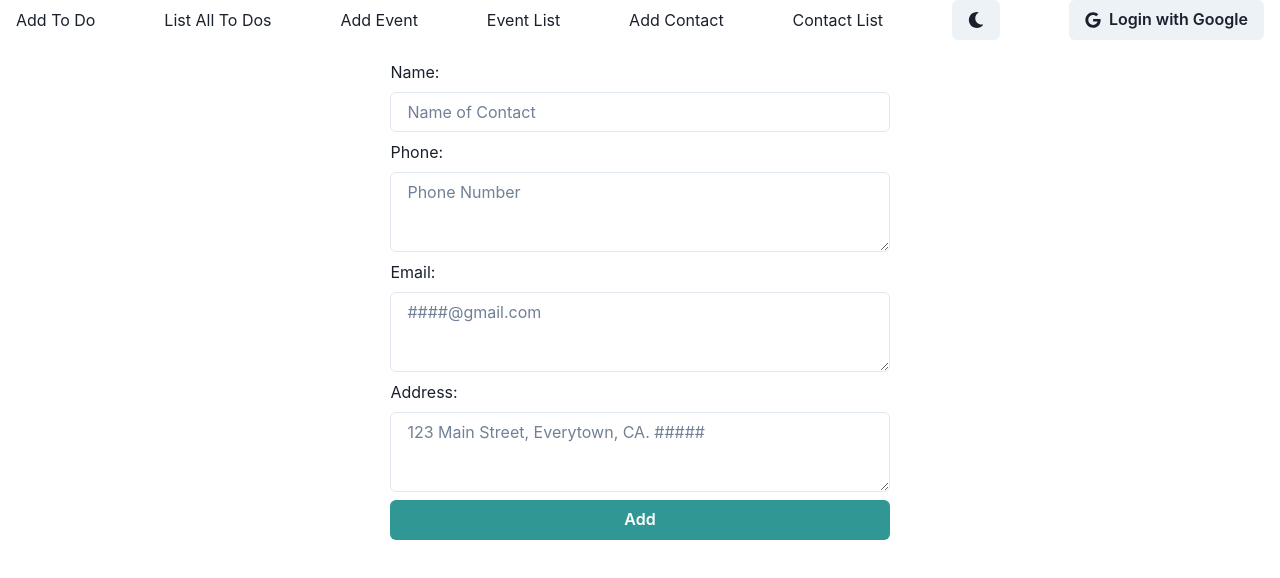
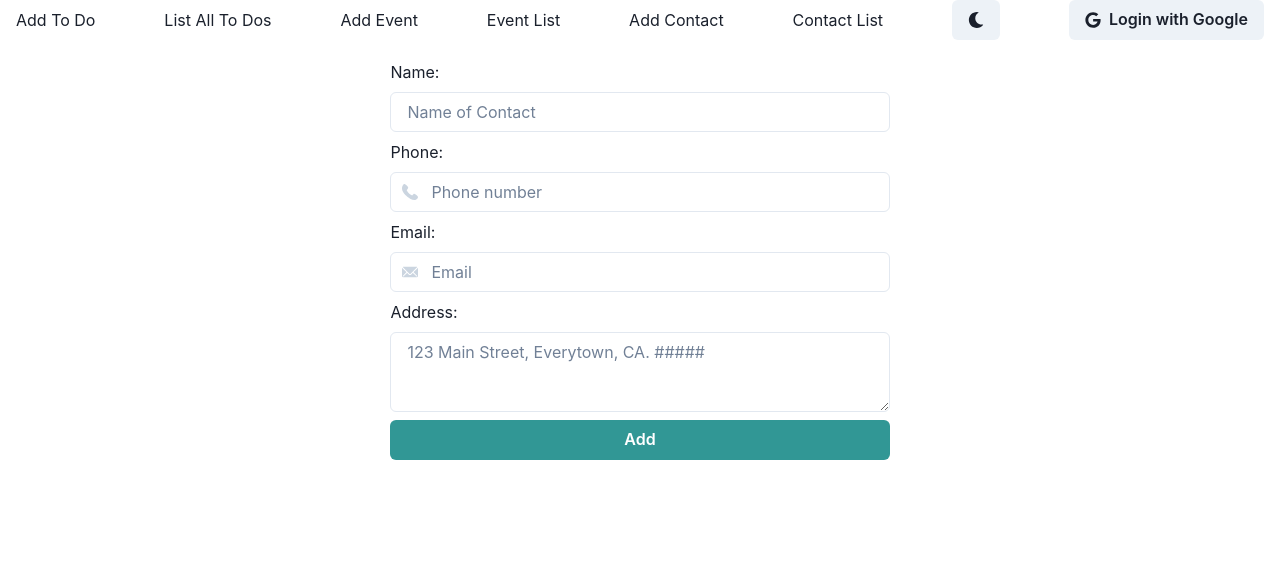
Before and after one commit to bridgemami/next-firebase-todo, a Next.js app: page /add-contact in a window 1280 px wide. Shown: the top 578 px of the page. Built offline with nearby package versions, Linux system fonts and the light colour scheme; no server answers.

Commit message:
improved the inputs

```diff
--- a/api/event.js
+++ b/api/event.js
@@ -10,13 +10,14 @@ deleteDoc,
 } from "firebase/firestore";
 //create a function as an arrow function
 //const FUNCTIONAME= asyn (arguments) => {code};
-const makeEvent = async ({ userId, title, date, status }) => {
+const makeEvent = async ({ userId, title, date, time, status }) => {
 try {
     //collection name is in " "
 await addDoc(collection(db, "event"), {
 user: userId,
 title: title,
 date: date,
+time: time.toString(),
 status: status,
 createdAt: new Date().toString()
 });
--- a/components/AddContact.jsx
+++ b/components/AddContact.jsx
@@ -9,9 +9,13 @@ Button,
 Textarea,
 Stack,
 Select,
+InputGroup,
+InputLeftElement,
+InputRightElement,
 Text,
 useToast,
 } from "@chakra-ui/react";
+import { PhoneIcon, EmailIcon, AddIcon, WarningIcon } from '@chakra-ui/icons'
 //bring in useAuth from our hooks
 import useAuth from "../hooks/useAuth";
 import { makeContact } from "../api/contact";
@@ -63,23 +67,36 @@ return (
 <Stack direction="column">
 <Text fontSize='md'>Name:</Text>
 <Input
+input= 'text'
 placeholder="Name of Contact"
 value={name}
 // e just is local variable standing for the contact of a changing.
 onChange={(e) => setName(e.target.value)}
 />
 <Text fontSize='md'>Phone:</Text>
-<Textarea
+{/* <Input
+type="tel"
 placeholder="Phone Number"
 value={phone}
 onChange={(e) => setPhone(e.target.value)}
-/>
+/> */}
+<InputGroup>
+    <InputLeftElement
+      pointerEvents='none'
+      children={<PhoneIcon color='gray.300' />}
+    />
+    <Input type='tel' placeholder='Phone number'value={phone}
+onChange={(e) => setPhone(e.target.value)} />
+  </InputGroup>
 <Text fontSize='md'>Email:</Text>
-<Textarea
-placeholder="####@gmail.com"
-value={email}
-onChange={(e) => setEmail(e.target.value)}
-/>
+<InputGroup>
+    <InputLeftElement
+      pointerEvents='none'
+      children={<EmailIcon color='gray.300' />}
+    />
+    <Input type='email' placeholder='Email' value={email}
+onChange={(e) => setEmail(e.target.value)} />
+  </InputGroup>
 <Text fontSize='md'>Address:</Text>
 <Textarea
 placeholder="123 Main Street, Everytown, CA. #####"
--- a/components/EventList.jsx
+++ b/components/EventList.jsx
@@ -138,7 +138,7 @@ const EventList = () => {
     {event.status}
     </Badge>
     </Heading>
-    <Text>{event.date}</Text>
+    <Text>{event.date} <br />{event.time}</Text>
     </Box>
     ))}
     </SimpleGrid>
--- a/package.json
+++ b/package.json
@@ -9,6 +9,7 @@
     "lint": "next lint"
   },
   "dependencies": {
+    "@chakra-ui/icons": "^2.0.11",
     "@chakra-ui/react": "^2.3.4",
     "@emotion/react": "^11.10.4",
     "@emotion/styled": "^11.10.4",
```
Also changed, not shown: components/AddEvent.jsx (+16 -15 lines), 1 other file (tests, documents, lock files or other folders).
